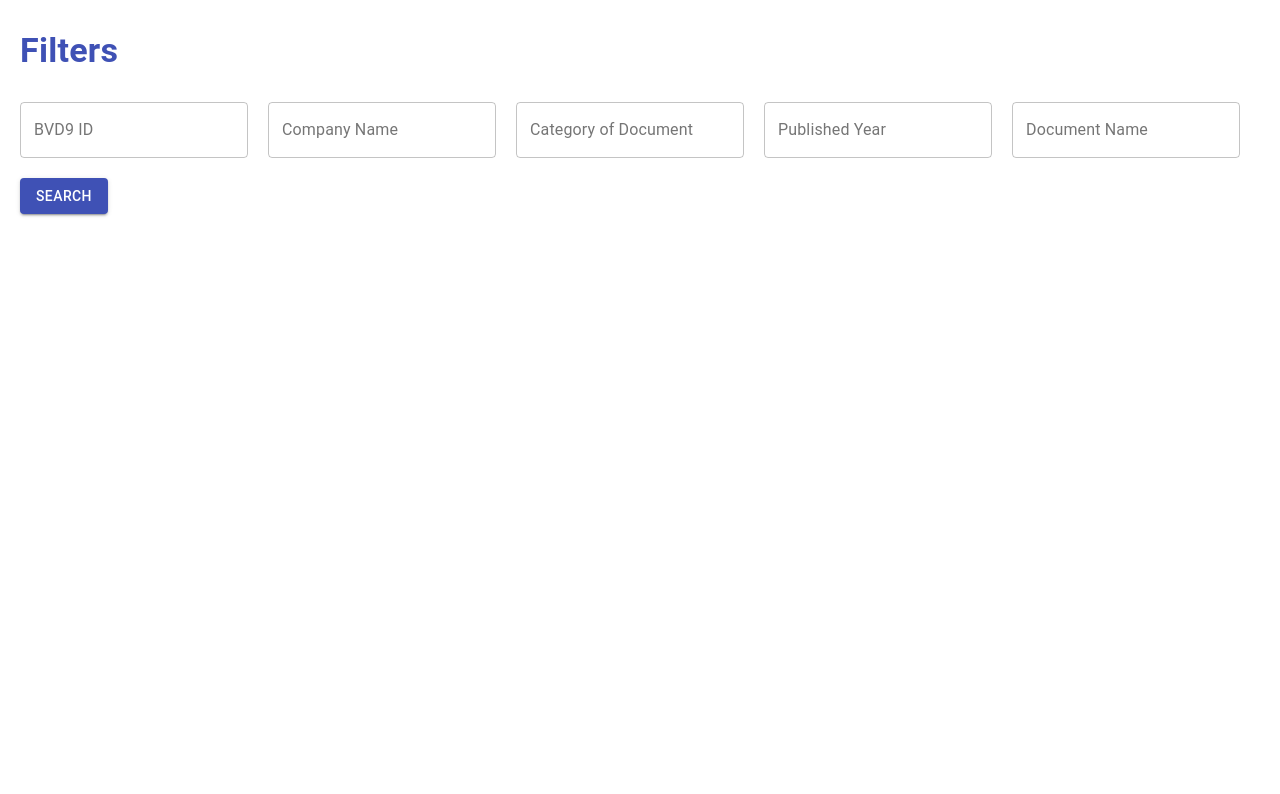
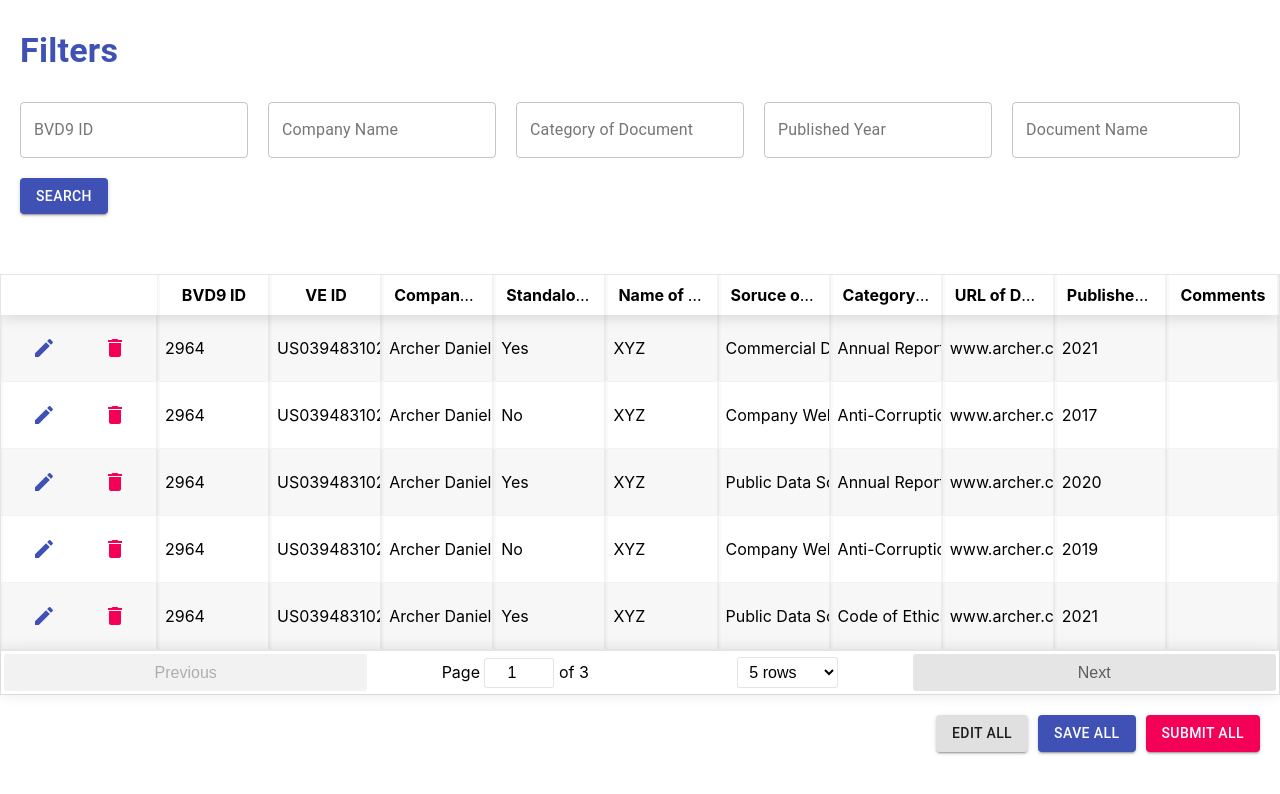
Before and after one commit to cbpanchal/react-editable-demo, a React (Create React App) app: page / in a window 1280 px wide. Shown: the top 794 px of the page. Built offline with nearby package versions, Linux system fonts and the light colour scheme.

Commit message:
New UI changes added and handled errors on console

```diff
--- a/src/components/ActionsCell.js
+++ b/src/components/ActionsCell.js
@@ -1,21 +1,41 @@
-import React from 'react';
-import { Button } from '@material-ui/core';
-import EditIcon from '@material-ui/icons/Edit';
-import DeleteIcon from '@material-ui/icons/Delete';
+import React from "react";
+import { Button } from "@material-ui/core";
+import EditIcon from "@material-ui/icons/Edit";
+import DeleteIcon from "@material-ui/icons/Delete";
 
 const editModes = {
   view: (props) => (
     <>
-      <EditIcon onClick={props.onEdit} color="primary" />
-      <DeleteIcon onClick={props.onDelete} color="secondary" />
+      <EditIcon size="small" onClick={props.onEdit} color="primary" />
+      <DeleteIcon size="small" onClick={props.onDelete} color="secondary" />
     </>
   ),
   edit: (props) => (
     <React.Fragment>
-      <Button type="submit" variant="contained" color="primary">
+      <Button size="small" type="submit" variant="contained" color="primary">
         Save
       </Button>
-      <Button variant="contained" color="secondary" onClick={props.onCancel}>
+      <Button
+        size="small"
+        variant="contained"
+        color="default"
+        onClick={props.onCancel}
+      >
+        Cancel
+      </Button>
+    </React.Fragment>
+  ),
+  delete: (props) => (
+    <React.Fragment>
+      <Button size="small" type="submit" variant="contained" color="secondary">
+        Delete
+      </Button>
+      <Button
+        size="small"
+        variant="contained"
+        color="default"
+        onClick={props.onCancel}
+      >
         Cancel
       </Button>
     </React.Fragment>
@@ -28,5 +48,20 @@ export default function ActionsCell(props) {
     actions: { onEdit, onCancel, onDelete },
   } = props.columnProps.rest;
   const Buttons = editModes[mode];
-  return <Buttons onEdit={() => onEdit(props.index)} onCancel={onCancel} />;
+  return (
+    <div
+      style={{
+        display: "flex",
+        justifyContent: "space-around",
+        alignItems: "center",
+        flex: "100 0 auto",
+      }}
+    >
+      <Buttons
+        onEdit={() => onEdit(props.index)}
+        onDelete={() => onDelete(props.index)}
+        onCancel={onCancel}
+      />
+    </div>
+  );
 }
--- a/src/components/Filter/Filter.js
+++ b/src/components/Filter/Filter.js
@@ -1,23 +1,23 @@
-import React from 'react';
-import TextField from '@material-ui/core/TextField';
-import Button from '@material-ui/core/Button';
-import Typography from '@material-ui/core/Typography';
-import { makeStyles } from '@material-ui/core/styles';
+import React from "react";
+import TextField from "@material-ui/core/TextField";
+import Button from "@material-ui/core/Button";
+import Typography from "@material-ui/core/Typography";
+import { makeStyles } from "@material-ui/core/styles";
 
 const useStyles = makeStyles(() => ({
   filterContainer: {
-    padding: '30px 0',
+    padding: "30px 0",
   },
   form: {
     margin: 20,
-    display: 'flex',
-    alignItems: 'center',
+    display: "flex",
+    alignItems: "center",
   },
   textField: {
     marginRight: 20,
   },
   filterTitle: {
-    fontWeight: 'bold',
+    fontWeight: "bold",
     marginLeft: 20,
     marginBottom: 30,
   },
@@ -40,6 +40,7 @@ const Filter = ({ handleSearch, handleInputChange }) => {
           id="outlined-basic"
           label="BVD9 ID"
           variant="outlined"
+          type="number"
         />
         <TextField
           className={classes.textField}
--- a/src/components/TableComponent.js
+++ b/src/components/TableComponent.js
@@ -1,20 +1,27 @@
-import React, { Component } from 'react';
-import set from 'lodash/fp/set';
-import { Field } from 'redux-form';
-import { Button } from '@material-ui/core';
-import Table from 'react-table';
-import * as BS from 'react-bootstrap';
-import initialData from './dataFactory';
-import FormProvider from './FormProvider';
-import ActionsCell from './ActionsCell';
-import HighlightCell from './HighlightCell';
-import GridFilters from './GridFilters';
-import Filter from './Filter/Filter';
+import React, { Component } from "react";
+import set from "lodash/fp/set";
+import { Field } from "redux-form";
+import { Button } from "@material-ui/core";
+import Table from "react-table";
+import * as BS from "react-bootstrap";
+import initialData from "./dataFactory";
+import FormProvider from "./FormProvider";
+import ActionsCell from "./ActionsCell";
+import HighlightCell from "./HighlightCell";
+import GridFilters from "./GridFilters";
+import Filter from "./Filter/Filter";
+
+import { headerStyle, rowStyle } from "./styles/tableStyle";
 
 class TableComponent extends Component {
   constructor(props) {
     super(props);
-    this.state = { data: initialData, editing: null, deleting: null, isFilterEnabled: false };
+    this.state = {
+      data: initialData,
+      editing: null,
+      deleting: null,
+      isFilterEnabled: false,
+    };
   }
 
   handleInputChange = (event) => {
@@ -29,7 +36,8 @@ class TableComponent extends Component {
 
   editableComponent = ({ input, editing, value, ...rest }) => {
     const Component = editing ? BS.FormControl : BS.FormControl.Static;
-    const children = (!editing && <HighlightCell value={value} {...rest} />) || undefined;
+    const children =
+      (!editing && <HighlightCell value={value} {...rest} />) || undefined;
     // const children =
     //   (editing && (
     //     <TextField
@@ -40,7 +48,7 @@ class TableComponent extends Component {
     //     />
     //   )) ||
     //   undefined;
-    return <Component {...input} {...rest} children={children} />;
+    return <Component {...input} children={children} />;
   };
 
   editableColumnProps = {
@@ -61,20 +69,22 @@ class TableComponent extends Component {
     (rowProps && {
       mode:
         this.state.deleting === rowProps.original
-          ? 'delete'
+          ? "delete"
           : this.state.editing === rowProps.original
-          ? 'edit'
-          : 'view',
+          ? "edit"
+          : "view",
       actions: {
         onEdit: () =>
           this.setState({ editing: rowProps.original }, () =>
-            console.log('editing', this.state.editing),
+            console.log("editing", this.state.editing)
           ),
         onDelete: () => {
+          console.log(rowProps.original, "rowProps.original");
           this.setState({ deleting: rowProps.original });
           let data_ = this.state.data;
           data_.splice(rowProps.index, 1);
-          this.setState({ data: data_ });
+          console.log("data_", data_);
+          // this.setState({ data: data_ });
         },
         onCancel: () => this.setState({ editing: null, deleting: null }),
       },
@@ -85,7 +95,7 @@ class TableComponent extends Component {
     return (
       <span
         style={{
-          fontWeight: 'bold',
+          fontWeight: "bold",
         }}
       >
         {name}
@@ -95,58 +105,93 @@ class TableComponent extends Component {
 
   columns = [
     {
-      Header: '',
-      maxWidth: 300,
+      Header: "",
       filterable: false,
+      minWidth: 140,
       getProps: this.getActionProps,
       Cell: ActionsCell,
+      style: {
+        display: "flex",
+        justifyContent: "center",
+        alignItems: "center",
+        flex: "100 0 auto",
+        ...rowStyle,
+      },
     },
     {
-      Header: this.renderHeader('BVD9 ID'),
-      accessor: 'bvd9Id',
+      Header: this.renderHeader("BVD9 ID"),
+      accessor: "bvd9Id",
       ...this.editableColumnProps,
-    },
-    { Header: this.renderHeader('VE ID'), accessor: 'veId', ...this.editableColumnProps },
-    {
-      Header: this.renderHeader('Company Name'),
-      accessor: 'companyName',
-      ...this.editableColumnProps,
+      headerStyle: { ...headerStyle },
+      style: { ...rowStyle },
     },
     {
-      Header: this.renderHeader('Standalone Document'),
-      accessor: 'stdDoc',
+      Header: this.renderHeader("VE ID"),
+      accessor: "veId",
       ...this.editableColumnProps,
+      headerStyle: { ...headerStyle },
+      style: { ...rowStyle },
     },
     {
-      Header: this.renderHeader('Name of Document'),
-      accessor: 'nameOfDoc',
+      Header: this.renderHeader("Company Name"),
+      accessor: "companyName",
       ...this.editableColumnProps,
+      headerStyle: { ...headerStyle },
+      style: { ...rowStyle },
     },
     {
-      Header: this.renderHeader('Soruce of the Document'),
-      accessor: 'sourceOfDoc',
+      Header: this.renderHeader("Standalone Document"),
+      accessor: "stdDoc",
       ...this.editableColumnProps,
+      headerStyle: { ...headerStyle },
+      style: { ...rowStyle },
     },
     {
-      Header: this.renderHeader('Category of Document'),
-      accessor: 'categoryOfDoc',
+      Header: this.renderHeader("Name of Document"),
+      accessor: "nameOfDoc",
       ...this.editableColumnProps,
+      headerStyle: { ...headerStyle },
+      style: { ...rowStyle },
     },
     {
-      Header: this.renderHeader('URL of Document'),
-      accessor: 'urlOfDoc',
+      Header: this.renderHeader("Soruce of the Document"),
+      accessor: "sourceOfDoc",
       ...this.editableColumnProps,
+      headerStyle: { ...headerStyle },
+      style: { ...rowStyle },
     },
     {
-      Header: this.renderHeader('Published Year'),
-      accessor: 'publishedYear',
+      Header: this.renderHeader("Category of Document"),
+      accessor: "categoryOfDoc",
       ...this.editableColumnProps,
+      headerStyle: { ...headerStyle },
+      style: { ...rowStyle },
     },
-    { Header: this.renderHeader('Comments'), accessor: 'comments', ...this.editableColumnProps },
+    {
+      Header: this.renderHeader("URL of Document"),
+      accessor: "urlOfDoc",
+      ...this.editableColumnProps,
+      headerStyle: { ...headerStyle },
+      style: { ...rowStyle },
+    },
+    {
+      Header: this.renderHeader("Published Year"),
+      accessor: "publishedYear",
+      ...this.editableColumnProps,
+      headerStyle: { ...headerStyle },
+      style: { ...rowStyle },
+    },
+    {
+      Header: this.renderHeader("Comments"),
+      accessor: "comments",
+      ...this.editableColumnProps,
+      headerStyle: { ...headerStyle },
+      style: { ...rowStyle },
+    },
   ];
 
   handleSubmit = (values) => {
-    console.log('values', values);
+    console.log("values", values);
     this.setState((state) => {
       const index = this.state.data.indexOf(this.state.editing);
       return {
@@ -158,13 +203,18 @@ class TableComponent extends Component {
   render() {
     return (
       <>
-        <Filter handleSearch={this.handleSearch} handleInputChange={this.handleInputChange} />
-        {this.state.isFilterEnabled && (
-          <>
+        <Filter
+          handleSearch={this.handleSearch}
+          handleInputChange={this.handleInputChange}
+        />
+        {!this.state.isFilterEnabled && (
+          <BS.Panel bsStyle="primary">
             <FormProvider
               form="inline"
               onSubmit={this.handleSubmit}
-              onSubmitSuccess={() => this.setState({ editing: null })}
+              onSubmitSuccess={() =>
+                this.setState({ editing: null, deleting: null })
+              }
               initialValues={this.state.editing}
               enableReinitialize
             >
@@ -176,23 +226,40 @@ class TableComponent extends Component {
                       data={this.state.data}
                       defaultPageSize={5}
                       className="-striped -highlight"
+                      resizable={true}
                     />
                   </form>
                 );
               }}
             </FormProvider>
-            <div style={{ display: 'flex', justifyContent: 'flex-end', padding: '20px' }}>
-              <Button type="submit" variant="contained" color="default" style={{ marginRight: 10 }}>
+            <div
+              style={{
+                display: "flex",
+                justifyContent: "flex-end",
+                padding: "20px",
+              }}
+            >
+              <Button
+                type="submit"
+                variant="contained"
+                color="default"
+                style={{ marginRight: 10 }}
+              >
                 Edit All
               </Button>
-              <Button type="submit" variant="contained" color="primary" style={{ marginRight: 10 }}>
+              <Button
+                type="submit"
+                variant="contained"
+                color="primary"
+                style={{ marginRight: 10 }}
+              >
                 Save All
               </Button>
               <Button type="submit" variant="contained" color="secondary">
                 Submit All
               </Button>
             </div>
-          </>
+          </BS.Panel>
         )}
       </>
     );
--- /dev/null
+++ b/src/components/styles/tableStyle.js
@@ -0,0 +1,31 @@
+export const headerStyle = {
+  borderRight: "2px solid rgba(0,0,0,0.05)",
+  borderLeft: "2px solid rgba(0,0,0,0.02)",
+  padding: "10px",
+};
+
+export const inputStyle = {
+  display: "block",
+  width: "100%",
+  height: "34px",
+  padding: "6px 12px",
+  fontSize: "14px",
+  lineHeight: 1.42857143,
+  color: "#555",
+  backgroundColor: "#fff",
+  backgroundImage: "none",
+  border: "1px solid #ccc",
+  borderRadius: "4px",
+  WebkitBoxShadow: "inset 0 1px 1px rgb(0 0 0 / 8%)",
+  boxShadow: "inset 0 1px 1px rgb(0 0 0 / 8%)",
+  WebkitTransition:
+    "border-color ease-in-out .15s,-webkit-box-shadow ease-in-out .15s",
+  OTransition: "border-color ease-in-out .15s,box-shadow ease-in-out .15s",
+  transition: "border-color ease-in-out .15s,box-shadow ease-in-out .15s",
+};
+
+export const rowStyle = {
+  borderRight: "2px solid rgba(0,0,0,0.05)",
+  borderLeft: "2px solid rgba(0,0,0,0.02)",
+  overflow: "scroll",
+};
```
Also changed, not shown: src/index.js (+8 -8 lines).
